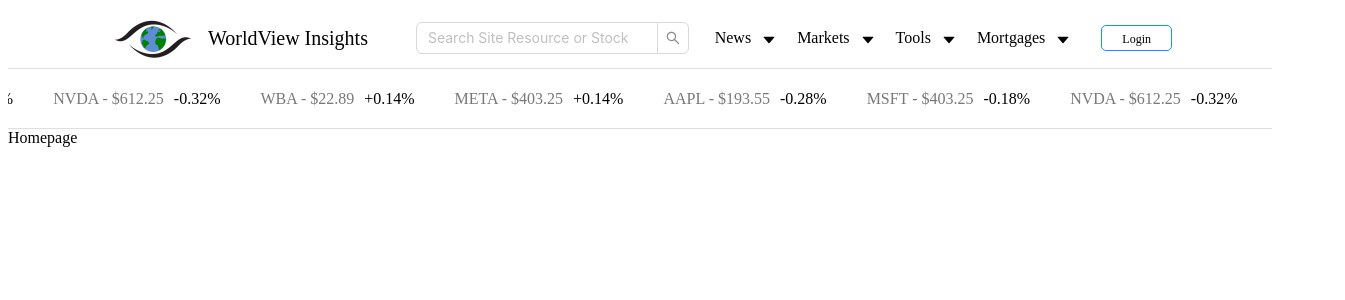
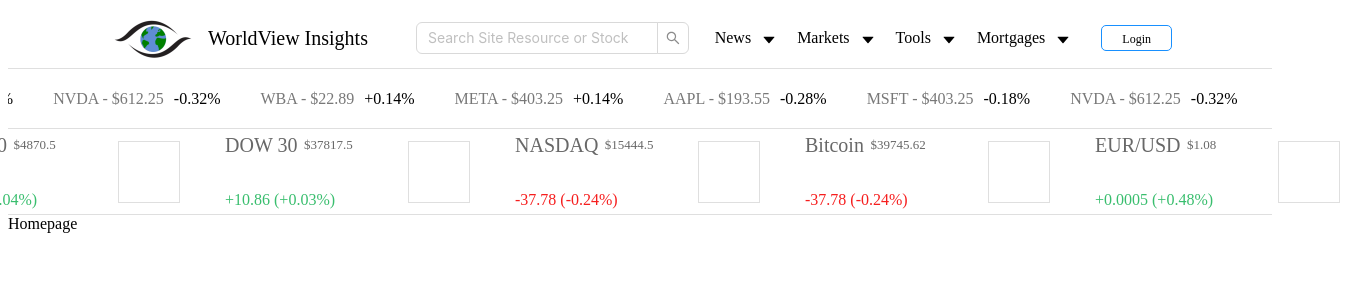
Before and after one commit to RobertJephthaHogan/world-view-insights, a React (Create React App) app in the folder src/client/: page / in a window 1280 px wide. Shown: the top 300 px of the page, 1345 px wide, since content can reach past the window. Built offline with nearby package versions, Linux system fonts and the light colour scheme; the HTML template or start-up script is replaced by a standard one.

Commit message:
index banner, index data card

```diff
--- /dev/null
+++ b/src/client/src/components/IndexBanner/index.tsx
@@ -0,0 +1,87 @@
+import React from 'react'
+import './styles.css'
+import IndexDataCard from '../IndexDataCard'
+
+
+export default function IndexBanner() {
+
+    const componentData = [
+        {
+            title: "S&P 500",
+            displayPrice: "$4870.5",
+            grossChange: "+1.95",
+            percentChange: "+0.04%",
+            chartData: []
+        },
+        {
+            title: "DOW 30",
+            displayPrice: "$37817.5",
+            grossChange: "+10.86",
+            percentChange: "+0.03%",
+            chartData: []
+        },
+        {
+            title: "NASDAQ",
+            displayPrice: "$15444.5",
+            grossChange: "-37.78",
+            percentChange: "-0.24%",
+            chartData: []
+        },
+        {
+            title: "Bitcoin",
+            displayPrice: "$39745.62",
+            grossChange: "-37.78",
+            percentChange: "-0.24%",
+            chartData: []
+        },
+        {
+            title: "EUR/USD",
+            displayPrice: "$1.08",
+            grossChange: "+0.0005",
+            percentChange: "+0.48%",
+            chartData: []
+        },
+    ]
+
+    return (
+        <div className='index-banner'>
+            <div className='index-card-container'>
+                <IndexDataCard
+                    title={componentData?.[0]?.title}
+                    displayPrice={componentData?.[0]?.displayPrice}
+                    grossChange={componentData?.[0]?.grossChange}
+                    percentChange={componentData?.[0]?.percentChange}
+                    chartData={componentData?.[0]?.chartData}
+                />
+                <IndexDataCard
+                    title={componentData?.[1]?.title}
+                    displayPrice={componentData?.[1]?.displayPrice}
+                    grossChange={componentData?.[1]?.grossChange}
+                    percentChange={componentData?.[1]?.percentChange}
+                    chartData={componentData?.[1]?.chartData}
+                />
+                <IndexDataCard
+                    title={componentData?.[2]?.title}
+                    displayPrice={componentData?.[2]?.displayPrice}
+                    grossChange={componentData?.[2]?.grossChange}
+                    percentChange={componentData?.[2]?.percentChange}
+                    chartData={componentData?.[2]?.chartData}
+                />
+                <IndexDataCard
+                    title={componentData?.[3]?.title}
+                    displayPrice={componentData?.[3]?.displayPrice}
+                    grossChange={componentData?.[3]?.grossChange}
+                    percentChange={componentData?.[3]?.percentChange}
+                    chartData={componentData?.[3]?.chartData}
+                />
+                <IndexDataCard
+                    title={componentData?.[4]?.title}
+                    displayPrice={componentData?.[4]?.displayPrice}
+                    grossChange={componentData?.[4]?.grossChange}
+                    percentChange={componentData?.[4]?.percentChange}
+                    chartData={componentData?.[4]?.chartData}
+                />
+            </div>
+        </div>
+    )
+}
--- /dev/null
+++ b/src/client/src/components/IndexBanner/styles.css
@@ -0,0 +1,16 @@
+
+
+.index-banner {
+    height: 85px;
+    border-bottom: 1px solid #dfdfdf;
+    display: flex;
+    padding: 0 50px;
+    align-items: center;
+    justify-content: center;
+}
+
+.index-card-container {
+    display: grid;
+    grid-template-columns: repeat(5, 1fr);
+    column-gap: 40px;
+}
--- /dev/null
+++ b/src/client/src/components/IndexDataCard/index.tsx
@@ -0,0 +1,44 @@
+import React from 'react'
+import './styles.css'
+
+
+interface IndexDataCardProps {
+    title?: string
+    displayPrice?: string
+    grossChange?: string
+    percentChange?: string
+    chartData?: Array<any>
+}
+
+export default function IndexDataCard(props: IndexDataCardProps) {
+
+    return (
+        <div className='index-data-card'>
+            <div className='idc-left'>
+                <div className='idc-l-top'>
+                    <span className='index-title'>
+                        {props?.title}
+                    </span>
+                    <span className='index-display-price'>
+                        {props?.displayPrice}
+                    </span>
+                </div>
+                <div className='idc-l-top'>
+                    <span className={
+                        `change-text
+                        ${ props?.percentChange?.[0] === '+' && 'change-up'}
+                        ${ props?.percentChange?.[0] === '-' && 'change-down'}
+                        `
+                        }>
+                        {props?.grossChange} ({props.percentChange})
+                    </span>
+                </div>
+            </div>
+            <div className='idc-right'>
+                <div className='chart'>
+
+                </div>
+            </div>
+        </div>
+    )
+}
--- /dev/null
+++ b/src/client/src/components/IndexDataCard/styles.css
@@ -0,0 +1,61 @@
+
+
+
+
+.index-data-card {
+    width: 250px;
+    height: 75px;
+    /* border: 1px solid #dfdfdf; */
+    display: flex;
+    justify-content: space-between;
+}
+
+.idc-left {
+    display: flex;
+    flex-direction: column;
+    justify-content: space-between;
+}
+
+.idc-l-top {
+    display: flex;
+}
+
+.idc-right {
+    display: flex;
+    align-items: center;
+}
+
+.index-title {
+    font-size: 20px;
+    color: #686868;
+    font-weight: 500;
+}
+
+.index-display-price {
+    font-size: 13px;
+    color: #686868;
+    margin-left: 0.5em;
+    margin-top: 3px
+}
+
+.chart {
+    height: 60px;
+    width: 60px;
+    border: 1px solid #dfdfdf;
+    margin: 5px
+}
+
+.change-text {
+    color: #686868;
+    font-weight: 500;
+}
+
+.change-up {
+    color: #39BE6E !important;
+    font-weight: 500;
+}
+
+.change-down {
+    color: #F61E1E !important;
+    font-weight: 500;
+}
--- a/src/client/src/pages/Homepage/index.tsx
+++ b/src/client/src/pages/Homepage/index.tsx
@@ -2,6 +2,7 @@
 import './styles.css'
 import Header from '../../components/Header'
 import TickerBanner from '../../components/TickerBanner'
+import IndexBanner from '../../components/IndexBanner'
 
 
 export default function Homepage() {
@@ -10,6 +11,7 @@
         <div>
             <Header/>
             <TickerBanner/>
+            <IndexBanner/>
             Homepage
         </div>
     )
```
